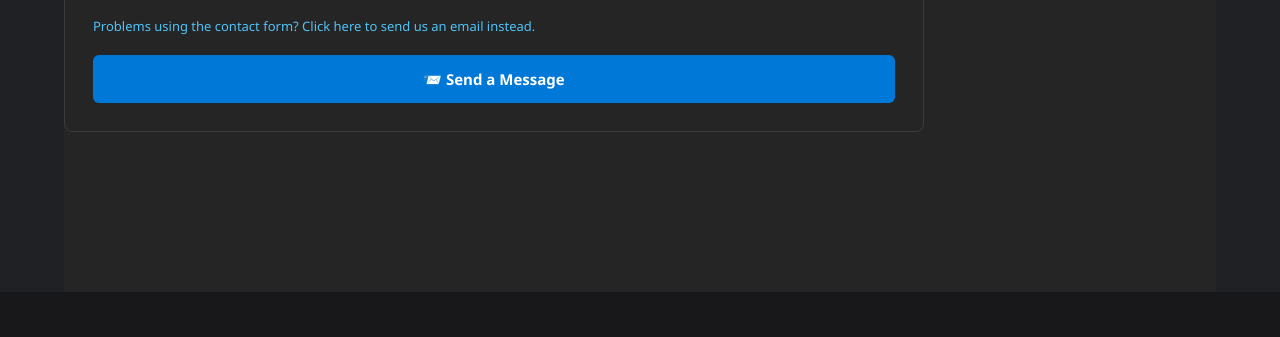
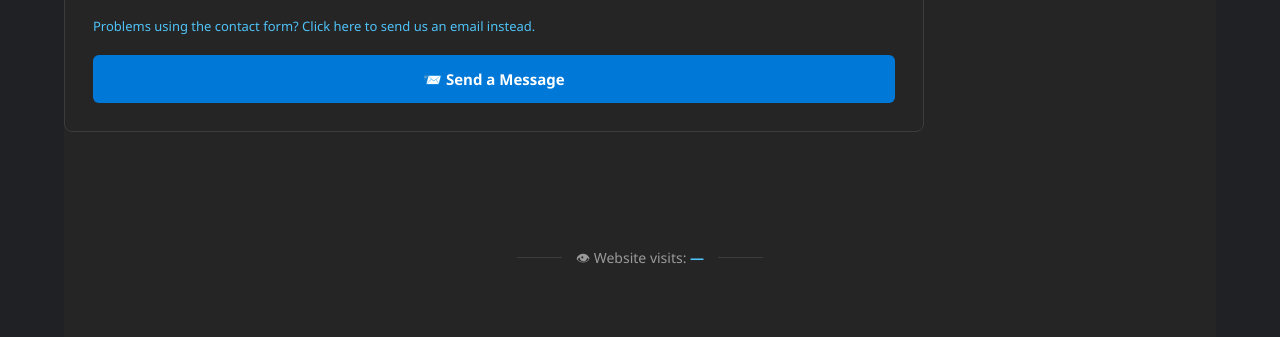
Before and after one commit to OnlyRegistered/appfeedback, a plain HTML site: page index.html in a window 1280 px wide. Shown: the part 4058-4395 px from the top of the page. Drawn offline with Linux system fonts and the light colour scheme.

Commit message:
Add website visitor counter to index.html
Added a website visitor counter section to the HTML.

```diff
--- a/index.html
+++ b/index.html
@@ -448,6 +448,13 @@ Whether you've discovered a bug, have an idea for a new feature, need help with
 
 </section>
 
+<!-- Website Visitor Counter -->
+<div style="display:flex;align-items:center;justify-content:center;gap:14px;margin:35px auto;color:var(--or-text-muted);font-size:14px;">
+  <span style="width:45px;height:1px;background:var(--or-border);"></span>
+  <span>👁 Website visits: <strong id="main-visitor-count" style="color:var(--or-accent);">—</strong></span>
+  <span style="width:45px;height:1px;background:var(--or-border);"></span>
+</div>
+
 </main>
 
 <footer class="footer">
```
